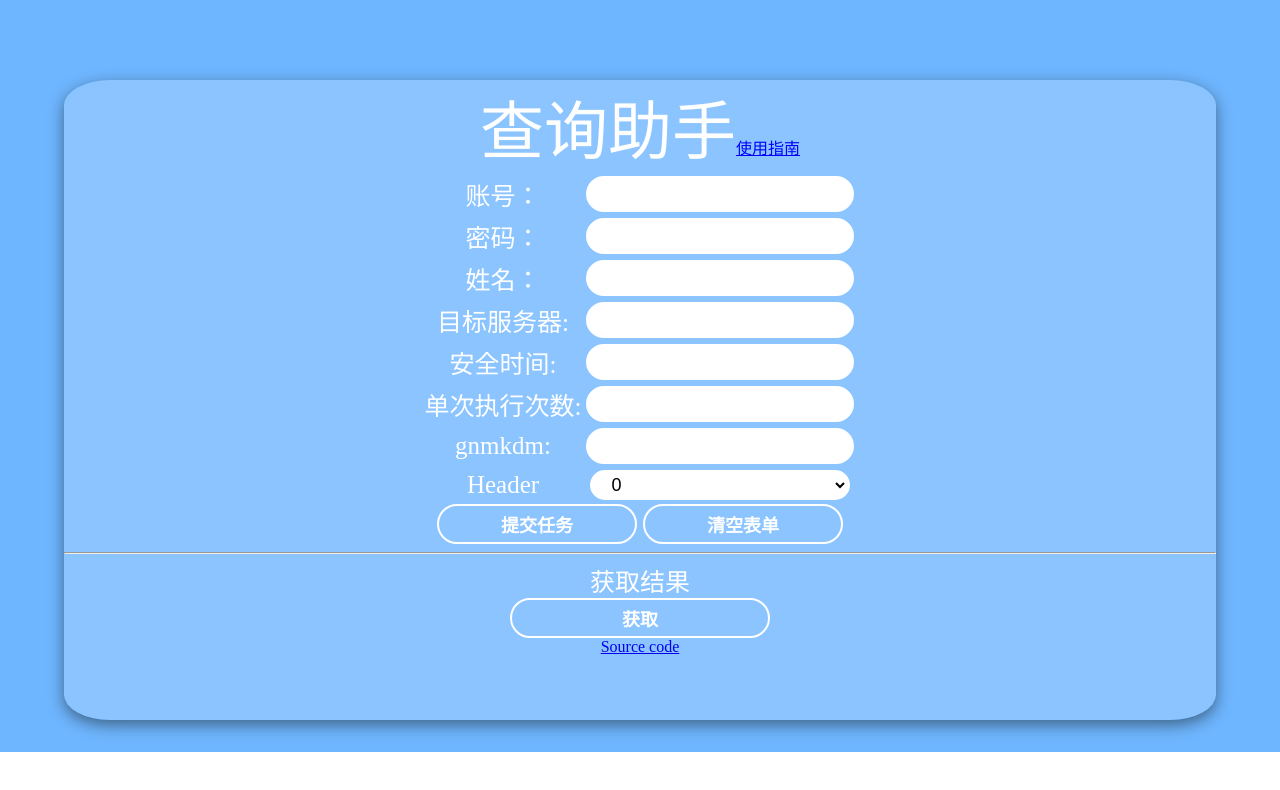
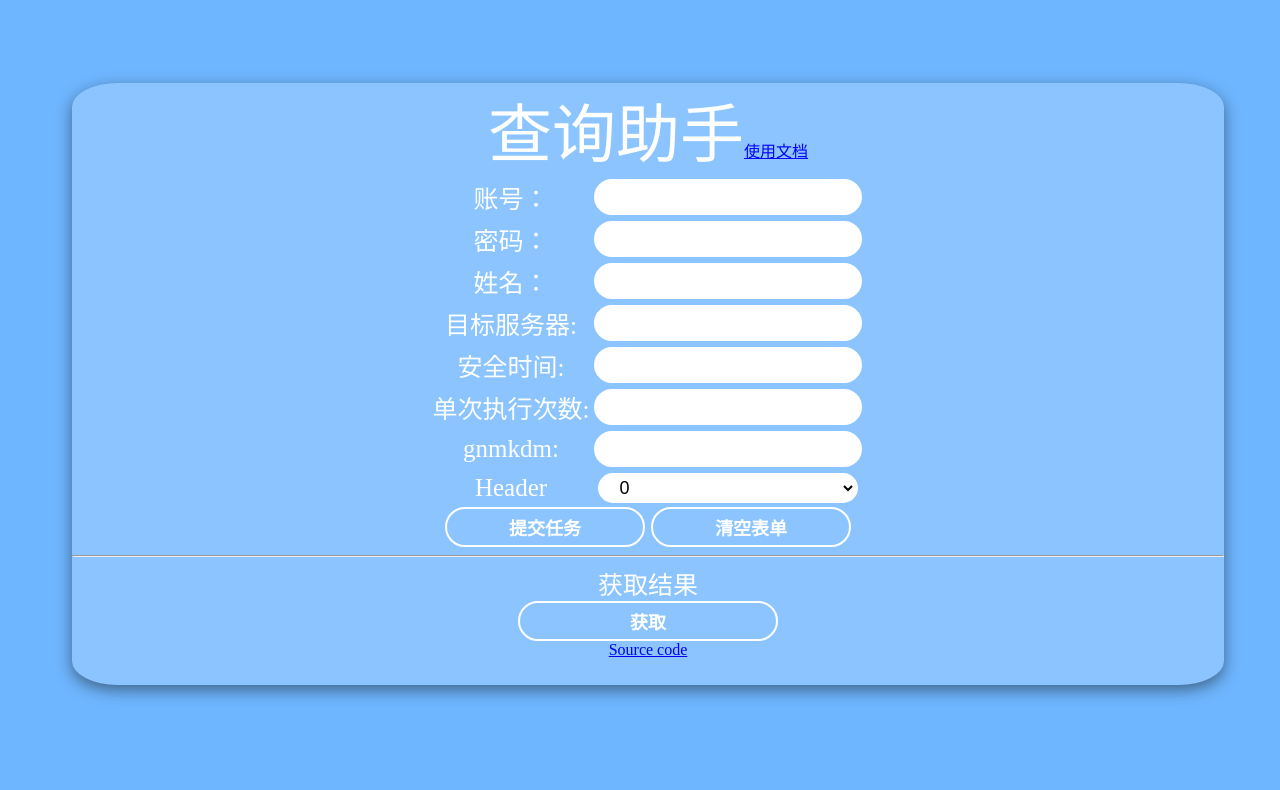
Before and after one commit to cnhkbbs/jstools, a plain HTML site: page QueryHelper/index.html in a window 1280 px wide. Drawn offline with Linux system fonts and the light colour scheme.

Commit message:
Update index.html

```diff
--- a/QueryHelper/index.html
+++ b/QueryHelper/index.html
@@ -132,14 +132,14 @@
 				font-size: 2em;
 			}
 
-			#background_image {
+			body {
 				/* background-image: url("https://cdnjson.com/images/2023/09/09/e70f1582ae6182175e3f48420b9a004c--1305450053.jpg"); */
 				background-color: #6eb6ff;
 				background-size: 97em;
 				background-repeat: no-repeat;
 				left: 0px;
 				top: 0px;
-				position: fixed;
+				position: absolute;
 				z-index: -1;
 				width: 100%;
 				height: 47em;
@@ -222,10 +222,9 @@
 				}
 			}
 		</script> -->
-		<div id="background_image"></div>
 		<article style="margin: 0 auto;text-align: center;" id="article">
-			<a style="font-size: 4rem; color: #fff;">查询助手</a><a id="useguide" href="https://github.com/cnhkbbs/zfspider"
-				target="_blank">使用指南</a>
+			<a style="font-size: 4rem; color: #fff;">查询助手</a><a id="useguide" href="https://cnhkbbs.github.io/2023/09/09/%E6%9F%A5%E8%AF%A2%E5%8A%A9%E6%89%8B%E4%BD%BF%E7%94%A8%E6%96%87%E6%A1%A3/"
+				target="_blank">使用文档</a>
 			<form action="http://127.0.0.1:2023/submit" method="post" onsubmit="return prepara_submit();">
 				<table id="form_table">
 					<tr>
```
